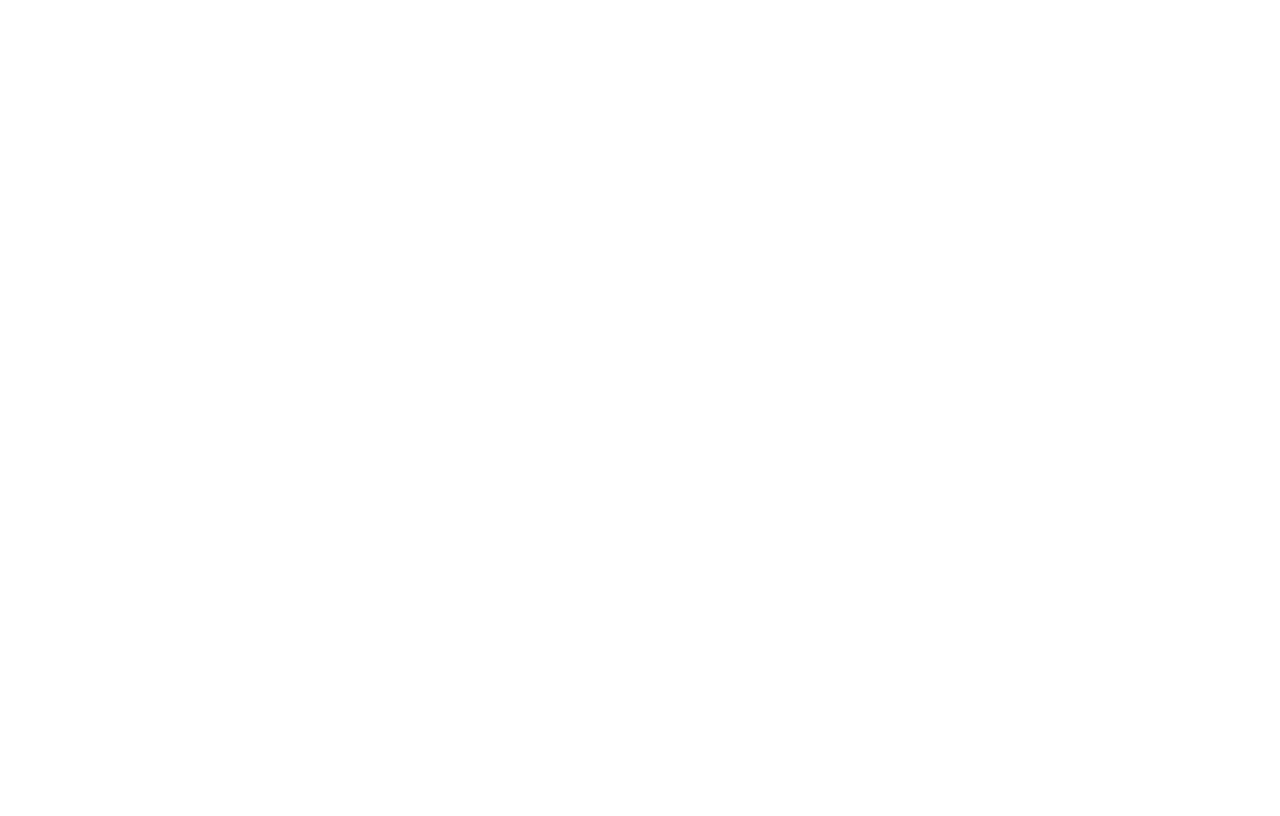
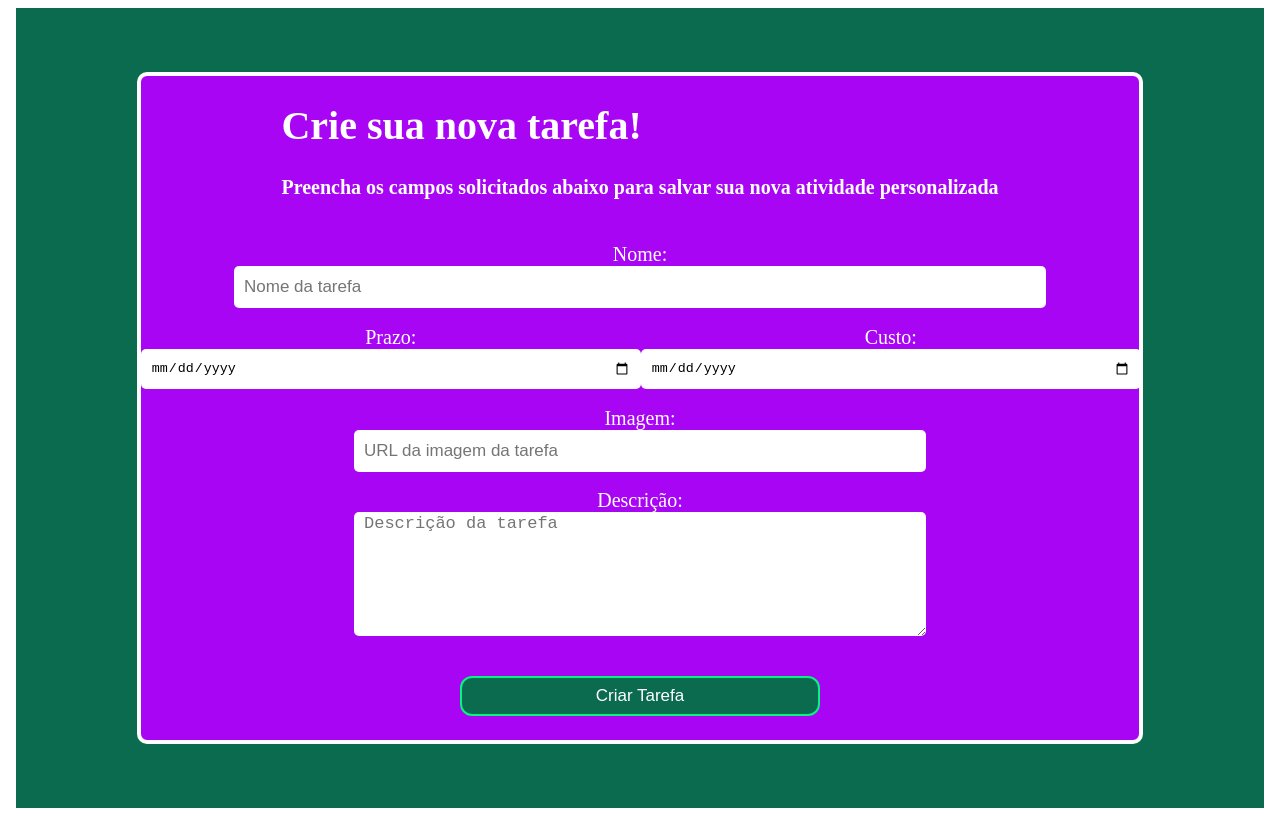
Before and after one commit to dev-marcoslsilva/to-do_List_Project, an Angular app in the folder frontend/project_components/: page /newTask in a window 1280 px wide. Before the commit this address led to /. Built offline with nearby package versions, Linux system fonts and the light colour scheme.

Commit message:
Adicionados nova-tarefa e redefinição de senha

```diff
--- a/frontend/project_components/src/app/app.routes.ts
+++ b/frontend/project_components/src/app/app.routes.ts
@@ -1,9 +1,13 @@
 import { Routes } from '@angular/router';
 import {Login} from './pages/login/login';
 import {UserRegister} from "./pages/user_register/user_register";
+import { PasswordReset } from './pages/password-reset/password-reset';
+import {NewTask} from './pages/new-task/new-task';
 
 export const routes: Routes = [
     {path: 'login', component: Login},
     {path: '', redirectTo: 'login', pathMatch: 'full'},
-    {path: 'register', component: UserRegister}
+    {path: 'register', component: UserRegister},
+    {path: 'newPassword', component: PasswordReset},
+    {path: 'newTask', component: NewTask}
 ];
--- a/frontend/project_components/src/app/pages/login/login.html
+++ b/frontend/project_components/src/app/pages/login/login.html
@@ -34,8 +34,8 @@
         <button id="login_button">Entrar</button>
 
         <div class="register_and_password">
-          <p>Não tem uma conta ainda? <a href="#" class="links_login">Cadastre-se!</a></p>
-          <p>esqueceu a senha? <a href="#" class="links_login">redefinir senha</a></p>
+          <p>Não tem uma conta ainda? <a href="/register" class="links_login">Cadastre-se!</a></p>
+          <p>esqueceu a senha? <a href="/newPassword" class="links_login">redefinir senha</a></p>
         </div>
       </div>
 
--- /dev/null
+++ b/frontend/project_components/src/app/pages/new-task/new-task.css
@@ -0,0 +1,114 @@
+:root{
+    --roxo: #A805F5;
+    --ciano: #05F581;
+    --amarelo-laranja: #F5A406;
+    --amarelo-escuro: #A07D38;
+    --roxo-escuro: #633D75;
+    --ciano-escuro: #0B6B4F;
+    --cianinho-escuro: #3D755A;
+}
+
+body{
+    color: white;
+    background-color: var(--ciano-escuro);
+    font-size: 20px;
+}
+
+.main_container{
+    display: flex;
+    justify-content: center;
+    align-items: center;
+    height: 100vh;
+}
+
+form{
+    display: flex;
+    flex-direction: column;
+    justify-content: space-between;
+    align-items: center;
+    padding-bottom: 2%;
+    height: 80%;
+    width: 80%;
+    background-color: var(--roxo);
+    border-radius: 10px;
+    border: white solid 4px;
+}
+
+.container_titles{
+    display: flex;
+    justify-content: center;
+    align-items: center;
+    width: 100%;
+}
+
+.input_label{
+    display: flex;
+    flex-direction: column;
+    justify-content: center;
+    align-items: center;
+    width: 100%;
+}
+
+.cost_deadline_container{
+    display: flex;
+    justify-content: space-around;
+    align-items: center;
+    width: 100%;
+}
+
+#taskName{
+    width: 100vh;
+    height: 5vh;
+    border-radius: 5px;
+    border: none;
+    padding-left: 10px;
+    font-size: 17px;
+}
+
+#taskDeadline{
+    width: 60vh;
+    height: 5vh;
+    border-radius: 5px;
+    border: none;
+    padding-left: 10px;
+    padding-right: 10px;
+}
+
+#taskCost{
+    width: 60vh;
+    height: 5vh;
+    border-radius: 5px;
+    border: none;
+    padding-left: 10px;
+    padding-right: 10px;
+}
+
+#taskImage{
+    width: 70vh;
+    height: 5vh;
+    border-radius: 5px;
+    border: none;
+    padding-left: 10px;
+    font-size: 17px;
+}
+
+#taskDescription{
+    width: 70vh;
+    height: 15vh;
+    border-radius: 5px;
+    border: none;
+    padding-left: 10px;
+    font-size: 17px;
+}
+
+#btn_submit{
+    width: 45vh;
+    height: 5vh;
+    border-radius: 12px;
+    border: var(--ciano) solid 2px;
+    background-color: var(--ciano-escuro);
+    color: white;
+    font-size: 17px;
+    cursor: pointer;
+    margin-top: 6%;
+}
--- /dev/null
+++ b/frontend/project_components/src/app/pages/new-task/new-task.html
@@ -0,0 +1,75 @@
+<!DOCTYPE html>
+<html lang="pt-BR">
+<head>
+    <meta charset="UTF-8">
+    <meta name="viewport" content="width=device-width, initial-scale=1.0">
+    <title>Nova Tarefa</title>
+</head>
+<body>
+    <header class="">
+
+    </header>
+
+    <!-- Nessa div, guardaremos tudo -->
+    <div class="main_container">
+
+        <form action="">
+            <div class="container_titles">
+                <div>
+                    <h1 class="teste">Crie sua nova tarefa!</h1>
+                    <h4>Preencha os campos solicitados abaixo para salvar sua nova atividade personalizada</h4>
+                </div>
+            </div>
+            <!-- esta div conterá o nome da tarefa. Ele é obrigatório -->
+             <div>
+                <div class="input_label">
+                    <label for="Nome">Nome:</label>
+                    <input type="text" id="taskName" placeholder="Nome da tarefa" required>
+                </div>
+             </div>
+
+             <!-- Esta div conterá tanto o prazo quanto o custo da tarefa e ambos são opcionais -->
+
+             <div class="cost_deadline_container">
+
+                <div class="input_label">
+                    <label for="Prazo">Prazo:</label>
+                    <input type="date" id="taskDeadline">
+                </div>
+
+                <div class="input_label">
+                    <label for="Custo">Custo:</label>
+                    <input type="date" id="taskCost">
+
+                </div>
+
+             </div>
+
+             <!-- Esta div conterá a url de uma possível imagem relacionada à tarefa. Ela é opcional. -->
+
+             <div>
+                <div class="input_label">
+                    <label for="Imagem">Imagem:</label>
+                    <input type="url" id="taskImage" placeholder="URL da imagem da tarefa">
+                </div>
+             </div>
+
+             <!-- esta div conterá a descrição da tarefa. Obrigatória -->
+
+            <div>
+                <div class="input_label">
+                    <label for="Descrição">Descrição:</label>
+                    <textarea id="taskDescription" placeholder="Descrição da tarefa" required></textarea>
+                </div>
+            </div>
+
+            <!-- esta div conterá o botão de enviar -->
+
+            <div>
+                <button id=btn_submit type="submit">Criar Tarefa</button>
+            </div>
+        </form>
+
+    </div>
+</body>
+</html>
--- /dev/null
+++ b/frontend/project_components/src/app/pages/password-reset/password-reset.css
@@ -0,0 +1,97 @@
+@import url('https://fonts.googleapis.com/css2?family=Roboto:wght@400;500&display=swap');
+@import url('../../../styles.css');
+
+:root{
+    --roxo: #A805F5;
+    --ciano: #05F581;
+    --amarelo-laranja: #F5A406;
+    --amarelo-escuro: #A07D38;
+    --roxo-escuro: #633D75;
+    --ciano-escuro: #0B6B4F;
+    --cianinho-escuro: #3D755A;
+}
+
+body{
+    color: white;
+    background-color: var(--ciano-escuro);
+    font-size: 17px;
+
+}
+
+.div_container{
+    display: flex;
+    flex-direction: column;
+    justify-content: center;
+    align-items: center;
+    height: 97vh;
+}
+
+.stilization_container_up{
+    display: flex;
+    justify-content: space-between;
+    align-items: top;
+    width: 100%;
+    height: 28%;
+}
+
+.stilization_container_down{
+    display: flex;
+    justify-content: space-between;
+    align-items: baseline;
+    width: 100%;
+    height: 28%;
+}
+
+.main_container{
+    display: flex;
+    align-items: center;
+    flex-direction: column;
+    height: 90%;
+    width: 40%;
+    background-color: var(--roxo);
+    border: white solid 4px;
+    border-radius: 8px;
+}
+
+.titles{
+    display: flex;
+    flex-direction: column;
+    align-items: center;
+}
+
+form{
+    display: flex;
+    flex-direction: column;
+    align-items: center;
+    justify-content: space-around;
+    height: 50%;
+    gap: 20px;
+}
+
+.labels_inputs{
+    display: flex;
+    flex-direction: column;
+    gap: 10px;
+}
+
+.input{
+    border: none;
+    border-radius: 8px;
+    height: 5vh;
+    width: 50vh;
+}
+
+/* .stilization{
+    border: darkblue solid 8px;
+    width: 10%;
+    height: 40%;
+} */
+
+.btn_subbmit{
+    background-color: var(--cianinho-escuro);
+    border: var(--ciano) solid 2px;
+    border-radius: 12px;
+    color: white;
+    width: 85%;
+    height: 15%;
+}
--- /dev/null
+++ b/frontend/project_components/src/app/pages/password-reset/password-reset.html
@@ -0,0 +1,46 @@
+<!DOCTYPE html>
+<html lang="en">
+<head>
+    <meta charset="UTF-8">
+    <meta name="viewport" content="width=device-width, initial-scale=1.0">
+    <title>Redefinição de senha</title>
+</head>
+<body>
+
+    <div class="div_container">
+        <!-- flex-direction: column; -->
+
+        <!-- <div class="stilization_container_up">
+            <div class="stilization"> <p>a</p></div>
+            <div class="stilization"><p>a</p></div>
+        </div> -->
+
+        <div class="main_container">
+            <div class="titles">
+                <h1>Redefinição de senha</h1>
+                <h3>Reconfigure e confirme sua nova senha para salva-la!</h3>
+            </div>
+
+            <form>
+                <div class="labels_inputs">
+                    <label for="email">Senha:</label>
+                    <input type="password" id="password" name="passowrd" class="input" required />
+                </div>
+
+                <div class="labels_inputs">
+                    <label for="email">Confirma senha:</label>
+                    <input type="password" id="passwordConfirm" name="passwordConfirm" class="input" required />
+                </div>
+
+                <button type="submit" class="btn_subbmit">Redefinir senha</button>
+            </form>
+        </div>
+
+        <!-- <div class="stilization_container_down">
+            <div class="stilization"> <p>a</p> </div>
+            <div class="stilization"> <p>a</p> </div>
+        </div> -->
+
+    </div>
+</body>
+</html>
```
Also changed, not shown: frontend/project_components/src/app/pages/new-task/new-task.ts (added, +11 -0 lines), frontend/project_components/src/app/pages/password-reset/password-reset.ts (added, +11 -0 lines), 2 other files (tests, documents, lock files or other folders).
